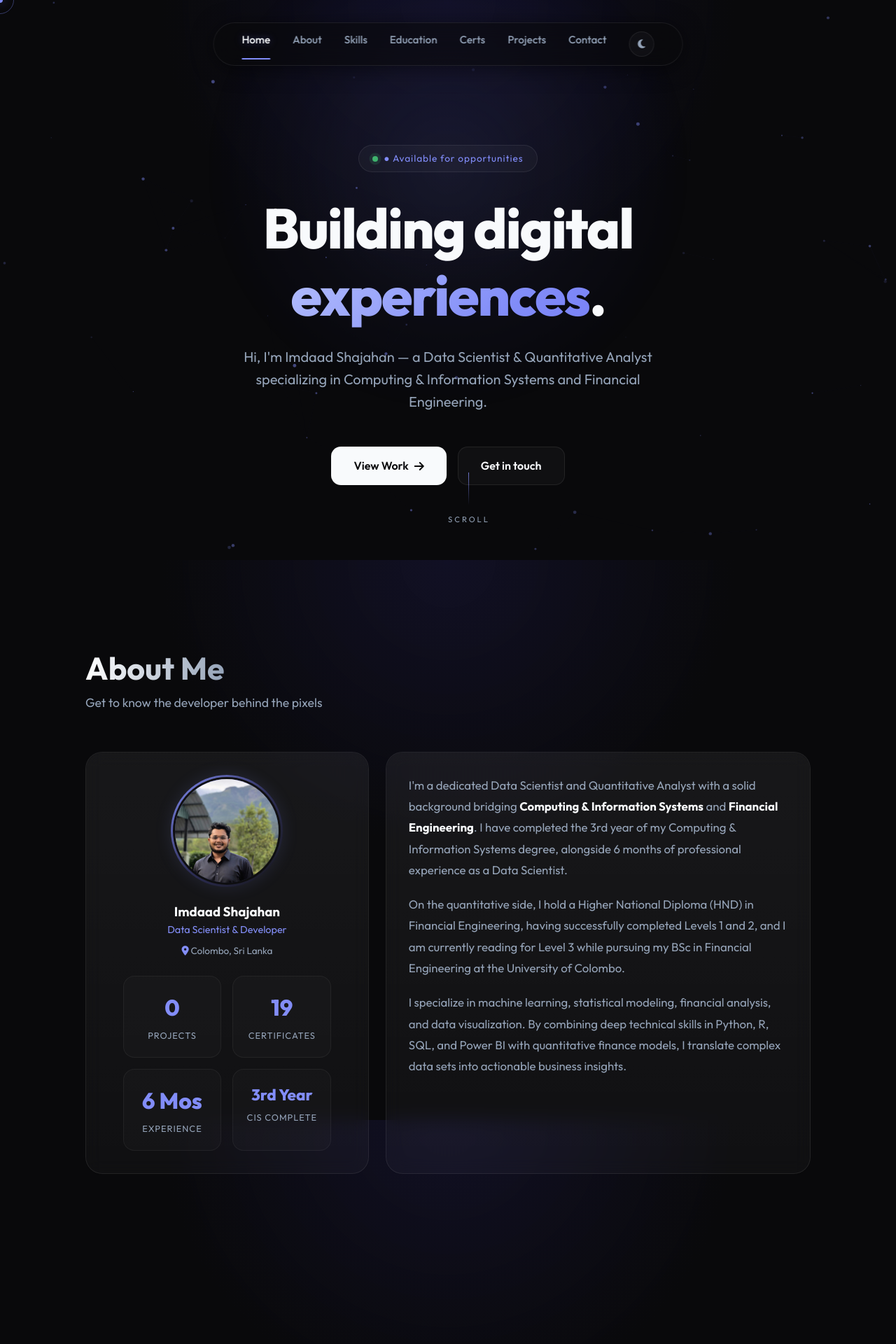
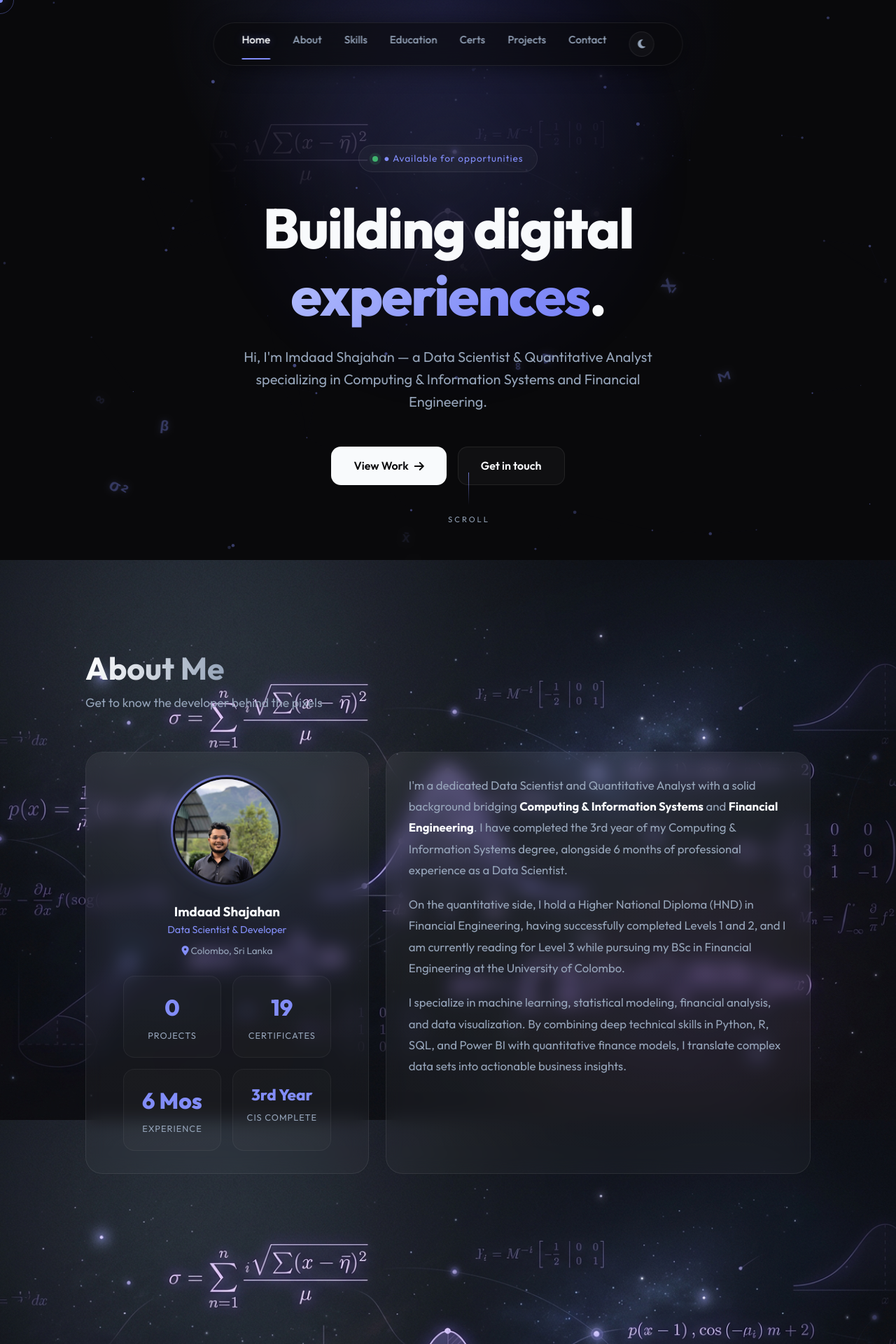
Before and after one commit to ShajahanImdaad53/Portfolio, a PHP site: page /index.html in a window 1280 px wide. Shown: the top 1920 px of the page at 70% size. Run offline with PHP 8.4, Linux system fonts and the light colour scheme; some libraries are stand-ins or nearby versions.

Commit message:
Implement animated math and statistics background

```diff
--- a/index.html
+++ b/index.html
@@ -35,6 +35,7 @@
   </div>
 
   <!-- Custom Cursor -->
+  <div id="math-background-container"></div>
   <div class="cursor-dot" id="cursor-dot"></div>
   <div class="cursor-ring" id="cursor-ring"></div>
 
--- a/index.php
+++ b/index.php
@@ -13,6 +13,7 @@
   <link href="https://fonts.googleapis.com/css2?family=Inter:wght@300;400;500;600;700;800&display=swap" rel="stylesheet">
 </head>
 <body>
+  <div id="math-background-container"></div>
   <!-- Navigation -->
   <nav class="navbar">
     <div class="nav-container">
--- a/script.js
+++ b/script.js
@@ -405,3 +405,26 @@ async function fetchGitHubProjects() {
     `;
   }
 }
+
+// ==========================================
+// Math Animations
+// ==========================================
+function initMathAnimations() {
+  const container = document.getElementById('math-background-container');
+  if (!container) return;
+  const symbols = ['Σ', 'μ', 'σ²', '∫', 'x̄', 'β', 'π', 'Δ', 'e=mc²', 'f(x)', '∞'];
+  setInterval(() => {
+    const particle = document.createElement('div');
+    particle.className = 'math-particle';
+    particle.textContent = symbols[Math.floor(Math.random() * symbols.length)];
+    particle.style.left = Math.random() * 100 + 'vw';
+    particle.style.fontSize = Math.random() * 20 + 14 + 'px';
+    particle.style.setProperty('--rotation', (Math.random() * 360) + 'deg');
+    particle.style.setProperty('--max-opacity', (Math.random() * 0.3 + 0.1).toFixed(2));
+    const duration = Math.random() * 10 + 10; // 10 to 20 seconds
+    particle.style.animationDuration = duration + 's';
+    container.appendChild(particle);
+    setTimeout(() => particle.remove(), duration * 1000);
+  }, 800);
+}
+document.addEventListener('DOMContentLoaded', initMathAnimations);
--- a/style.css
+++ b/style.css
@@ -22,13 +22,58 @@
 body {
   font-family: 'Outfit', sans-serif;
   background-color: var(--bg-color);
-  background-image: var(--bg-gradient);
+  background-image: url('assets/math_bg.jpg');
+  background-size: cover;
+  background-position: center;
   background-attachment: fixed;
   color: var(--text-primary);
   line-height: 1.6;
   overflow-x: hidden;
   scroll-behavior: smooth;
   cursor: none;
+}
+
+/* Math Background Container */
+#math-background-container {
+  position: fixed;
+  top: 0;
+  left: 0;
+  width: 100vw;
+  height: 100vh;
+  z-index: -1;
+  overflow: hidden;
+  pointer-events: none;
+  background: var(--bg-gradient); /* Overlay gradient for readability */
+}
+
+/* Math Particles */
+.math-particle {
+  position: absolute;
+  color: var(--accent-color);
+  font-family: 'Courier New', Courier, monospace;
+  font-weight: bold;
+  user-select: none;
+  pointer-events: none;
+  opacity: 0;
+  filter: drop-shadow(0 0 5px var(--accent-glow));
+  animation: floatMath linear infinite;
+}
+
+@keyframes floatMath {
+  0% {
+    transform: translateY(100vh) rotate(0deg) scale(0.8);
+    opacity: 0;
+  }
+  10% {
+    opacity: var(--max-opacity, 0.5);
+  }
+  90% {
+    opacity: var(--max-opacity, 0.5);
+  }
+  100% {
+    transform: translateY(-20vh) rotate(var(--rotation, 360deg)) scale(1.2);
+    opacity: 0;
+  }
 }
 
 /* Custom Cursor */
```
Also changed, not shown: assets/math_bg.jpg (added), assets/stats_hero.jpg (added).
